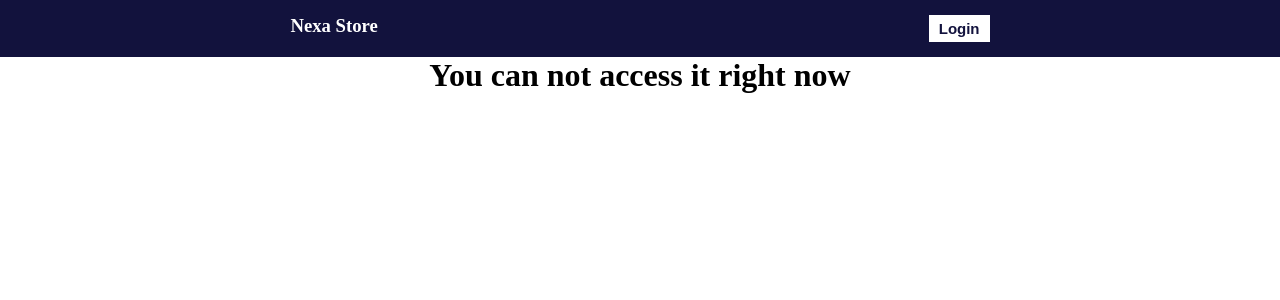
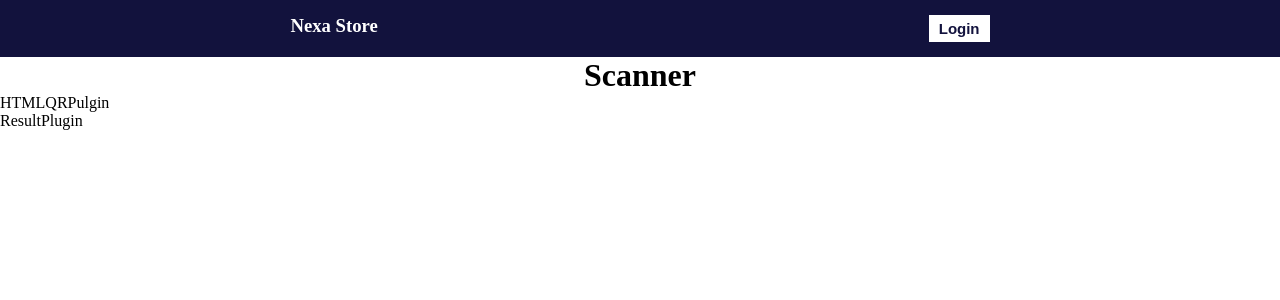
Before and after one commit to AkshitBhati/Nexa-store-project, a React (Vite) app: page /scan in a window 1280 px wide. Shown: the top 300 px of the page. Built offline with nearby package versions, Linux system fonts and the light colour scheme; no server answers.

Commit message:
created scanner page and components

```diff
--- a/package.json
+++ b/package.json
@@ -11,6 +11,7 @@
   },
   "dependencies": {
     "firebase": "^10.2.0",
+    "html5-qrcode": "^2.3.8",
     "react": "^18.2.0",
     "react-dom": "^18.2.0",
     "react-firebase-hooks": "^5.1.1",
--- a/src/App.jsx
+++ b/src/App.jsx
@@ -4,11 +4,11 @@ import { auth } from './config'
 import Form from './Components/Form/Form'
 import Home from './Components/Home/Home'
 import Navbar from "./Components/Navbar/Navbar"
-import Scanner from './Components/Scanner/Scanner'
 import Login from './Components/Login/Login'
 import Register from './Components/Register/Register'
 import Usercard from './Components/usercard/Usercard'
 import Excel from './Components/ExcelData/Excel'
+import Scanner from "./Page/Scanner"
 
 const App = () => {
   const [userName, setUserName] = useState("")
--- /dev/null
+++ b/src/Components/Scanner/HTMLQRPulgin.jsx
@@ -0,0 +1,9 @@
+import React from 'react'
+
+const HTMLQRPulgin = () => {
+  return (
+    <div>HTMLQRPulgin</div>
+  )
+}
+
+export default HTMLQRPulgin
--- /dev/null
+++ b/src/Components/Scanner/ResultPlugin.jsx
@@ -0,0 +1,9 @@
+import React from 'react'
+
+const ResultPlugin = () => {
+  return (
+    <div>ResultPlugin</div>
+  )
+}
+
+export default ResultPlugin
--- a/src/Components/Scanner/Scanner.jsx
+++ /dev/null
@@ -1,10 +0,0 @@
-import React from 'react'
-
-const Scanner = () => {
-  return (
-   <h1 style={{fontSize:"32px", textAlign:"center"}}>You can not access it right now</h1>
-
-  )
-}
-
-export default Scanner
--- /dev/null
+++ b/src/Page/Scanner.jsx
@@ -0,0 +1,28 @@
+import React, { useState } from 'react'
+import HTMLQRPlugin from "../Components/Scanner/HTMLQRPulgin"
+import ResulPlugin from "../Components/Scanner/ResultPlugin"
+const Scanner = () => {
+  const [decodedResults, setDecodedResults] = useState([]);
+    const onNewScanResult = (decodedText, decodedResult) => {
+        console.log("App [result]", decodedResult);
+        setDecodedResults(prev => [...prev, decodedResult]);
+    };
+
+
+  return (
+    <div>
+      <h1>Scanner</h1>
+      <section>
+      <HTMLQRPlugin
+                    fps={10}
+                    qrbox={250}
+                    disableFlip={false}
+                    qrCodeSuccessCallback={onNewScanResult}
+                />
+                <ResulPlugin results={decodedResults} />
+      </section>
+    </div>
+  )
+}
+
+export default Scanner
```
Also changed, not shown: 1 other file (tests, documents, lock files or other folders).
